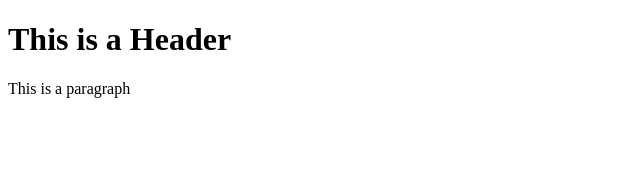
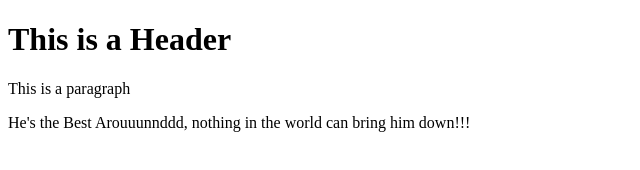
Before and after one commit to efrencortes315/git-test, a website: page index.html in a window 1280 px wide. Shown: the whole page, without its empty margins (0-640 px from the left). Drawn offline with Linux system fonts and the light colour scheme.

Commit message:
just practicing, been a while

```diff
--- a/index.html
+++ b/index.html
@@ -6,5 +6,6 @@
 	<body>
 		<h1>This is a Header</h1>
 		<p>This is a paragraph</p>
+		<p>He's the Best Arouuunnddd, nothing in the world can bring him down!!!</p>
 	<body>
 </html>
```
Also changed, not shown: 2 other files.
